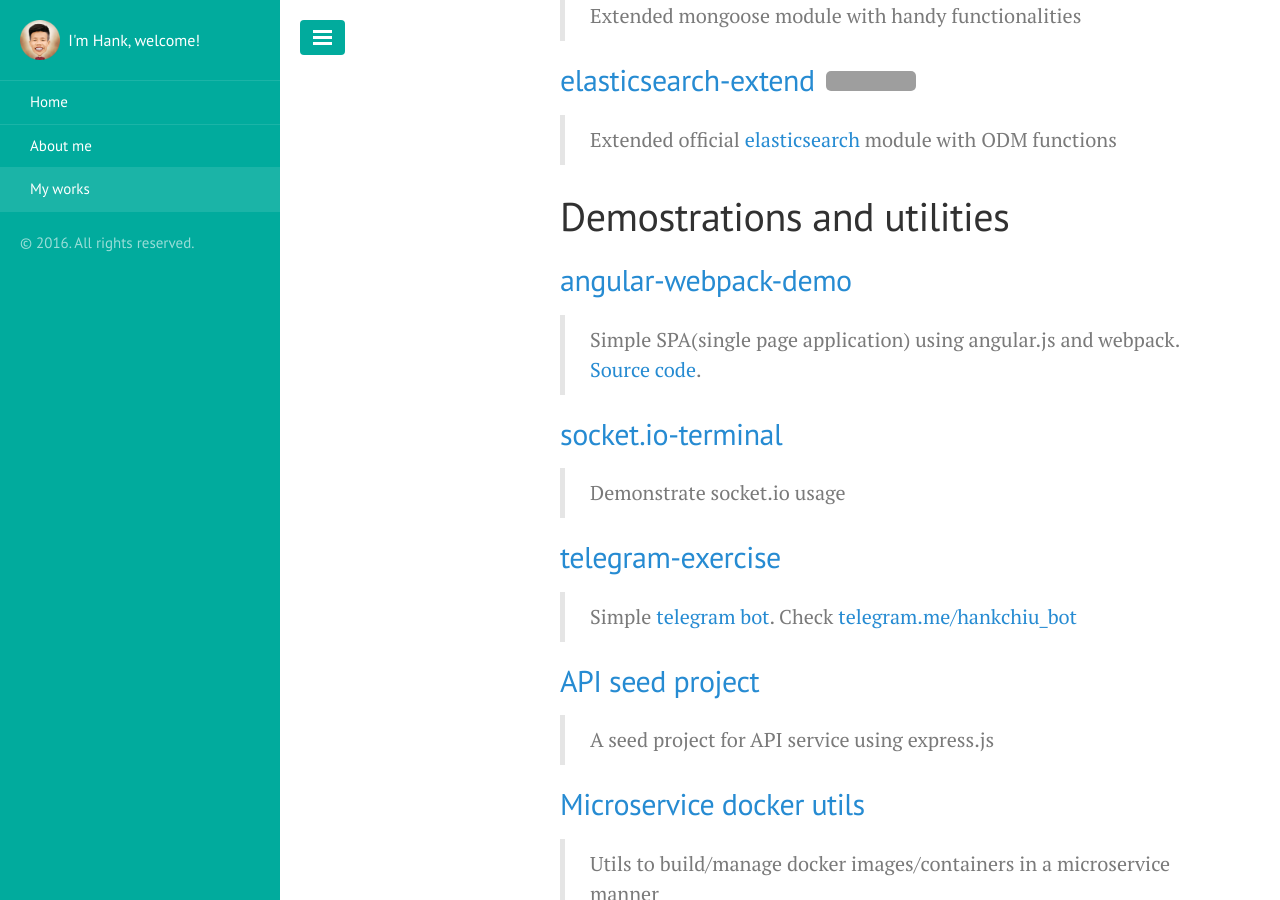
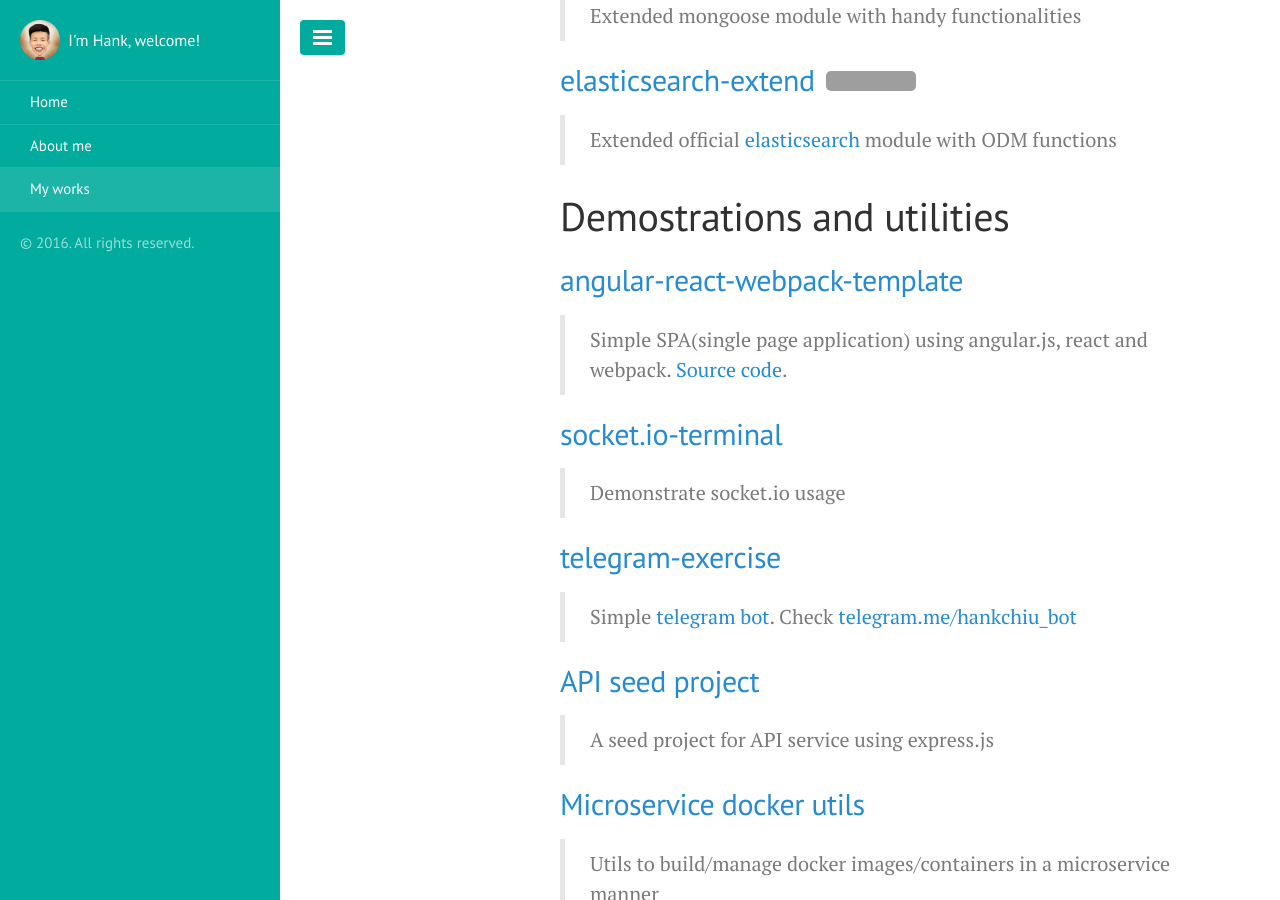
Before and after one commit to hankchiutw/hankchiutw.github.io, a Jekyll site: the page built from my-works.md, in a window 1280 px wide and 900 px high, scrolled down 540 px. Built offline with Jekyll 4.4.1, drawn with Linux system fonts in a browser that asks for light colours; grey boxes are pictures that could not be loaded.

Commit message:
update repo name

```diff
--- a/my-works.md
+++ b/my-works.md
@@ -18,8 +18,8 @@
 
 # Demostrations and utilities
 
-## [angular-webpack-demo](https://hankchiutw.github.io/angular-webpack-demo)
-> Simple SPA(single page application) using angular.js and webpack. [Source code](https://github.com/hankchiutw/angular-webpack-demo).
+## [angular-react-webpack-template](https://hankchiutw.github.io/angular-react-webpack-template)
+> Simple SPA(single page application) using angular.js, react and webpack. [Source code](https://github.com/hankchiutw/angular-react-webpack-template).
 
 ## [socket.io-terminal](https://github.com/hankchiutw/socket.io-terminal)
 > Demonstrate socket.io usage
```
